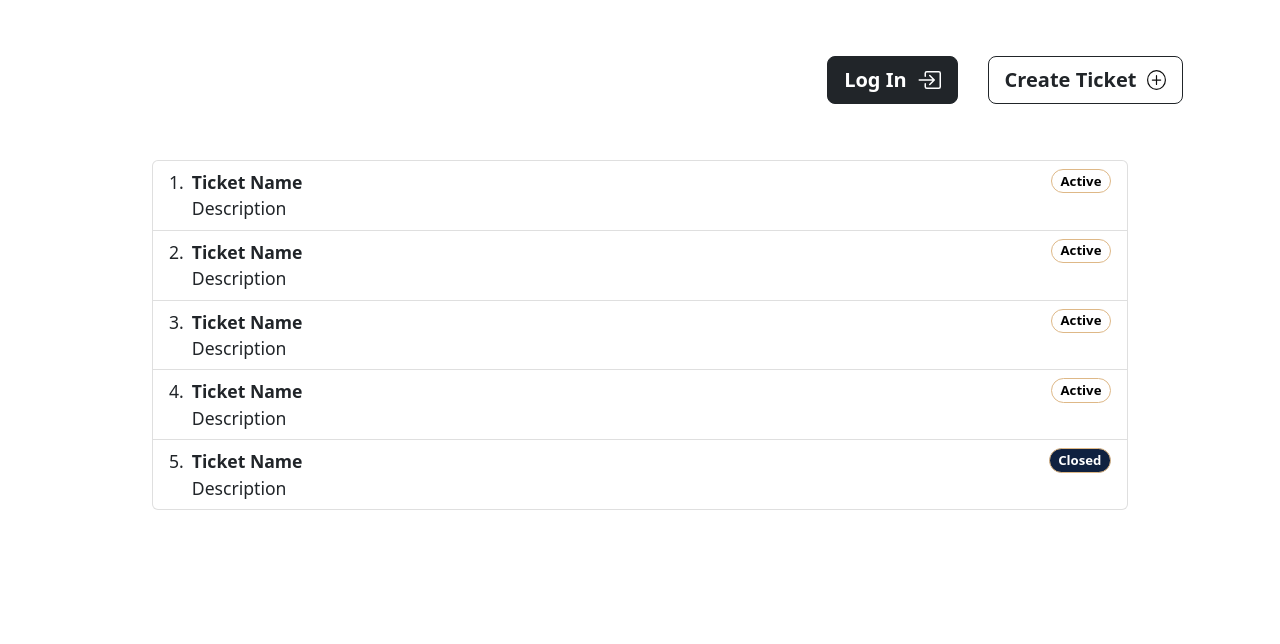
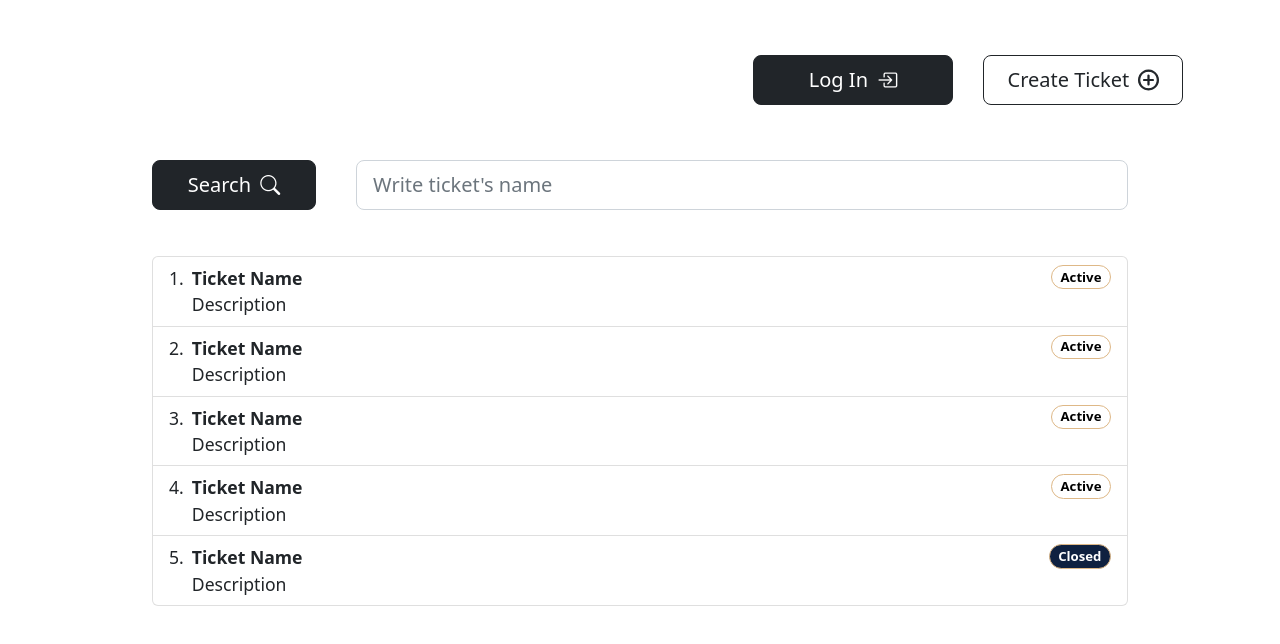
Before and after one commit to Dabrowa123/Gooblin, a React (Create React App) app: page / in a window 1280 px wide. Shown: the top 644 px of the page. Built offline with nearby package versions, Linux system fonts and the light colour scheme.

Commit message:
adding search bar & refactoring button's icons

```diff
--- a/package.json
+++ b/package.json
@@ -7,6 +7,7 @@
     "@testing-library/react": "^13.4.0",
     "@testing-library/user-event": "^13.5.0",
     "bootstrap": "^5.2.2",
+    "bootstrap-icons": "^1.9.1",
     "react": "^18.2.0",
     "react-bootstrap": "^2.5.0",
     "react-dom": "^18.2.0",
--- a/src/App.css
+++ b/src/App.css
@@ -1,4 +1,5 @@
 @import url("https://fonts.googleapis.com/css2?family=Nunito:wght@400;600;700;900&display=swap");
+@import url("https://cdn.jsdelivr.net/npm/bootstrap-icons@1.9.1/font/bootstrap-icons.css");
 
 body {
   font-family: "Nunito", sans-serif;
@@ -26,6 +27,15 @@ section {
   margin: 0 auto;
 }
 
+button {
+  font-weight: 600;
+  height: 50px;
+}
+
+.bi {
+  margin-left: 4px;
+}
+
 @media (min-width: 768px) {
   .container {
     width: 720px;
--- a/src/Components/Nav/Nav.css
+++ b/src/Components/Nav/Nav.css
@@ -12,11 +12,6 @@
 
 .nav button {
   margin: 0 15px;
-  font-weight: 600;
-}
-
-.btn-login {
-  padding-top: 8px;
 }
 
 .btn-login:hover {
@@ -24,30 +19,10 @@
   color: black;
 }
 
-.btn-login:hover .icon-login {
-  filter: contrast(100%);
+.bi-box-arrow-in-right {
+  -webkit-text-stroke: 0.1px;
 }
 
-.btn-add-ticket {
-  padding-top: 8px;
+.bi-plus-circle {
+  -webkit-text-stroke: 1px;
 }
-
-.btn-add-ticket:hover .icon-plus {
-  filter: invert(100%);
-}
-
-.icon-login {
-  height: 27px;
-  width: auto;
-  filter: invert(100%);
-  padding-bottom: 3px;
-  margin-left: 10px;
-}
-
-.icon-plus {
-  height: 23px;
-  width: auto;
-  filter: invert(5%);
-  padding-bottom: 3.5px;
-  margin-left: 10px;
-}
--- a/src/Components/Nav/Nav.js
+++ b/src/Components/Nav/Nav.js
@@ -12,15 +12,13 @@ function Nav() {
           className="btn btn-login btn-dark btn-lg"
           data-bs-toggle="button"
         >
-          Log In
-          <img className="icon-login" src={icon.login} alt="login icon" />
+          Log In <i class="bi bi-box-arrow-in-right"></i>
         </button>
         <button
           type="button"
           className="btn btn-add-ticket btn-outline-dark btn-lg"
         >
-          Create Ticket
-          <img className="icon-plus" src={icon.plus} alt="plus icon" />
+          Create Ticket <i class="bi bi-plus-circle"></i>
         </button>
       </div>
     </nav>
--- a/src/Components/Search/Search.css
+++ b/src/Components/Search/Search.css
@@ -1,3 +1,14 @@
+.search__bar {
+  display: flex;
+  gap: 40px;
+  margin: 0 70px 70px 70px;
+  padding-bottom: 30px;
+}
+
+.btn {
+  width: 200px;
+}
+
 .bg-status-active {
   color: black;
   background-color: white;
--- a/src/Components/Search/Search.js
+++ b/src/Components/Search/Search.js
@@ -3,6 +3,22 @@ import "./Search.css";
 
 function Search() {
   return (
+    <div>
+      <div class="mb-3 search__bar">
+        <button
+          type="button"
+          className="btn btn-login btn-dark btn-lg"
+          data-bs-toggle="button"
+        >
+          Search <i class="bi bi-search"></i>
+        </button>
+        <input
+          type="email"
+          class="form-control form-control-lg"
+          id="exampleFormControlInput1"
+          placeholder="Write ticket's name"
+        ></input>
+      </div>
       <div>
         <ol class="list-group list-group-numbered">
           <li class="list-group-item d-flex justify-content-between align-items-start">
@@ -42,6 +58,7 @@ function Search() {
           </li>
         </ol>
       </div>
+    </div>
   );
 }
 
```
Also changed, not shown: 1 other file (tests, documents, lock files or other folders). Lines whose indentation alone changed are shown as unchanged.
